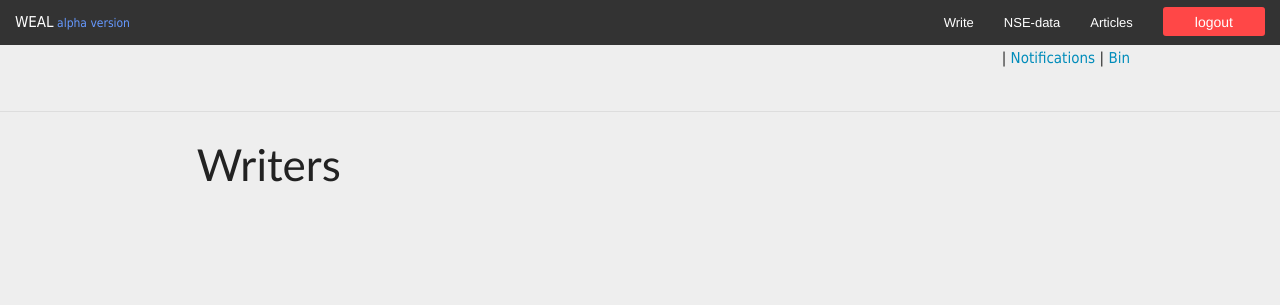
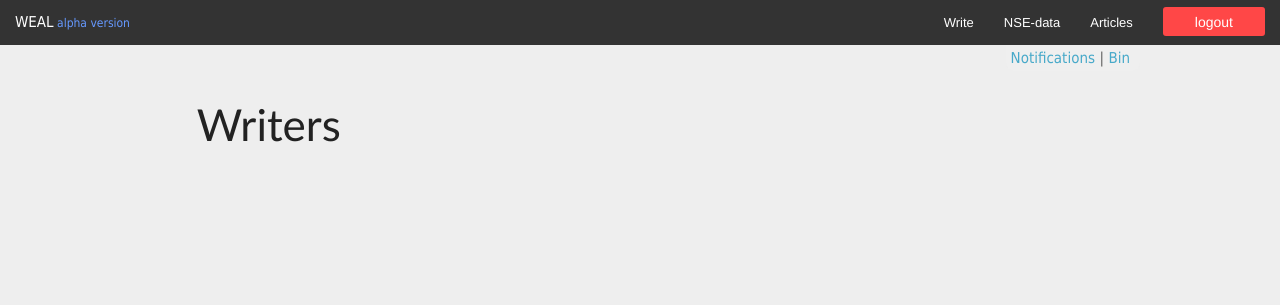
Before and after one commit to foogunlana/project, a Django app: template stears/templates/stears/writers_list.html in a window 1280 px wide. Shown: the top 305 px of the page. Run offline with Django 3.2, Linux system fonts and the light colour scheme; the template is opened without the code that fills it, so the values that code supplies are empty.

Commit message:
Added a nice extra nav menu

```diff
--- a/static/css/stears.css
+++ b/static/css/stears.css
@@ -26,6 +26,15 @@ max-width: initial;
 .tiny_textarea{
   border-radius: 10px;
   max-height: 60px;
+}
+
+.nav_extra{
+  background-color: #efefef;
+  border-bottom-left-radius:8px;
+  border-bottom-right-radius:8px;
+  padding-left: 10px;
+  padding-right: 10px;
+  opacity: 0.7;
 }
 
 .keyword{
--- a/stears/templates/stears/writers_list.html
+++ b/stears/templates/stears/writers_list.html
@@ -4,7 +4,6 @@
 	{% include 'stears/writers_nav.html' %}
 {% endblock %}
 {% block writers_block %}
-	<hr>
 	<div class="row">
 		<div class="columns small-11 small-centered">
 			<h1>
--- a/stears/templates/stears/writers_nav.html
+++ b/stears/templates/stears/writers_nav.html
@@ -42,7 +42,10 @@
 		</section>
 	</nav>
 	<div class="row">
-		<ul style="float:right;padding-right:10px;">
+		<ul style="float:right;padding-right:10px;padding-left:5px;" class="nav_extra">
+			<li style="display:inline-block;">
+				<a href="#">Notifications</a>
+			</li>
 			{% if user.username|is_editor %}
 			<li style="display:inline-block">
 				| <a href="{% url 'stears:articles_group' group='submitted' %}">Submissions</a>
@@ -52,9 +55,6 @@
 			</li>
 			{% endif %}
 			<li style="display:inline-block">
-				| <a href="#">Notifications</a>
-			</li>
-			<li style="display:inline-block">
 				| <a href="#">Bin</a>
 			</li>
 		</ul>
```
